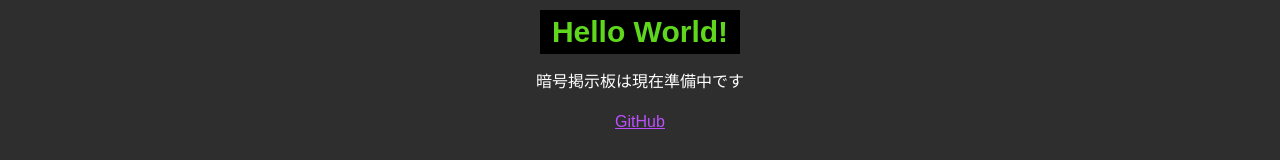
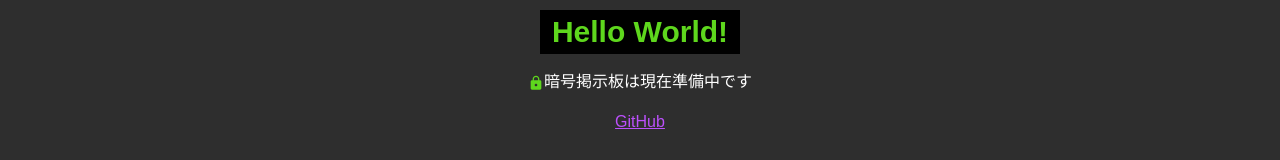
Before and after one commit to nanasi-1/encrypted-board, a Next.js app: page / in a window 1280 px wide. Shown: the part 353-513 px from the top of the page. Built offline with nearby package versions, Linux system fonts and the light colour scheme.

Commit message:
Lockのアイコンを追加

```diff
--- a/src/app/page.tsx
+++ b/src/app/page.tsx
@@ -1,10 +1,15 @@
+import { Icones, LockIcon } from "@/components/ui/icons";
+
 export default function Home() {
   return (
     <div className="h-[80vh] justify-center flex items-center flex-col gap-y-4">
       <div className="bg-black px-3 py-1">
         <h1 className="text-center text-3xl font-bold text-primary">Hello World!</h1>
       </div>
-      <p>暗号掲示板は現在準備中です</p>
+      <p>
+        <Icones Icon={LockIcon} color="primary"/>
+        <span>暗号掲示板は現在準備中です</span>
+      </p>
       <p>
         <a href="https://github.com/nanasi-1/encrypted-board" target="_blank" className="text-secondary underline">GitHub</a>
       </p>
--- /dev/null
+++ b/src/components/ui/icons.tsx
@@ -0,0 +1,20 @@
+// by https://icones.js.org/collection/all
+
+export function Icones({ Icon, color, ...props }: React.SVGProps<SVGSVGElement> & {
+  Icon: React.FunctionComponent<React.SVGProps<SVGSVGElement>>,
+  color: string
+}) {
+  const classnames = [
+    ...props.className?.split(' ') ?? [],
+    'inline-block',
+    `text-${color}`
+  ]
+
+  return <Icon className={classnames.join(' ')} />;
+}
+
+export function LockIcon(props: React.SVGProps<SVGSVGElement>) {
+  return (
+    <svg xmlns="http://www.w3.org/2000/svg" width="1em" height="1em" viewBox="0 0 24 24" {...props}><path fill="currentColor" d="M18 8h-1V6c0-2.76-2.24-5-5-5S7 3.24 7 6v2H6c-1.1 0-2 .9-2 2v10c0 1.1.9 2 2 2h12c1.1 0 2-.9 2-2V10c0-1.1-.9-2-2-2m-6 9c-1.1 0-2-.9-2-2s.9-2 2-2s2 .9 2 2s-.9 2-2 2m3.1-9H8.9V6c0-1.71 1.39-3.1 3.1-3.1s3.1 1.39 3.1 3.1z"></path></svg>
+  )
+}
```
